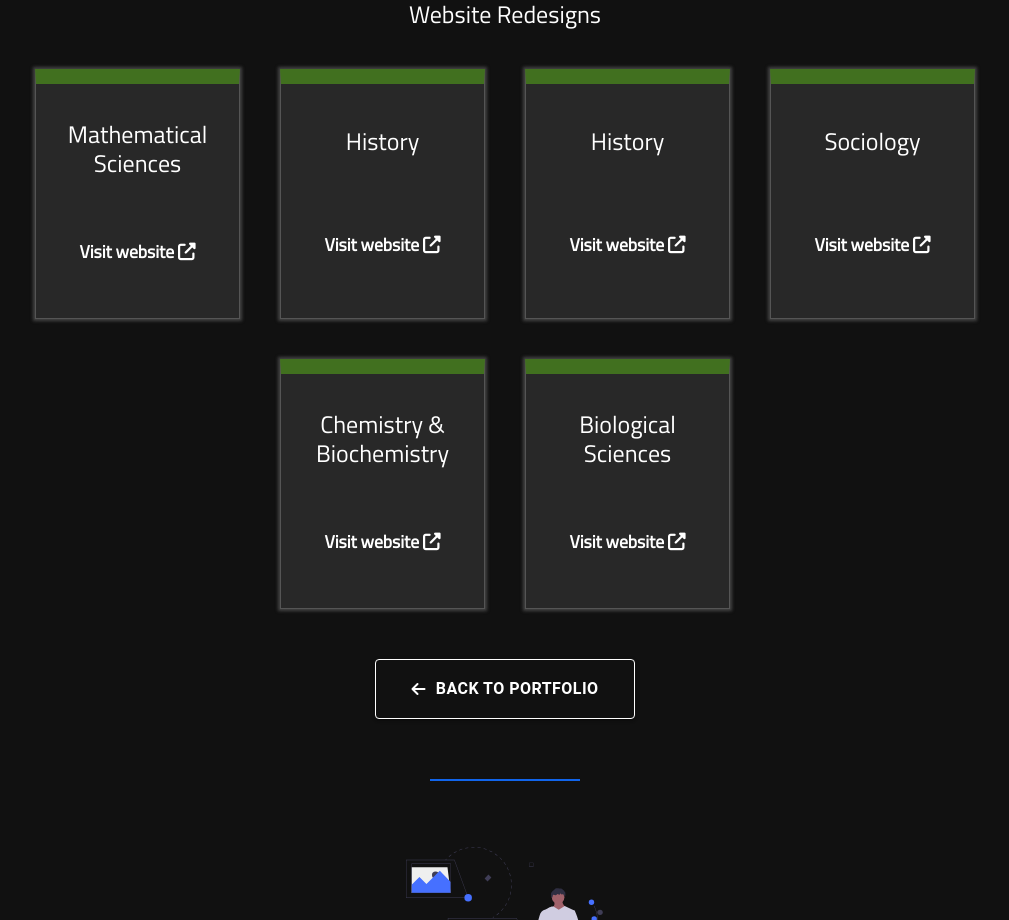
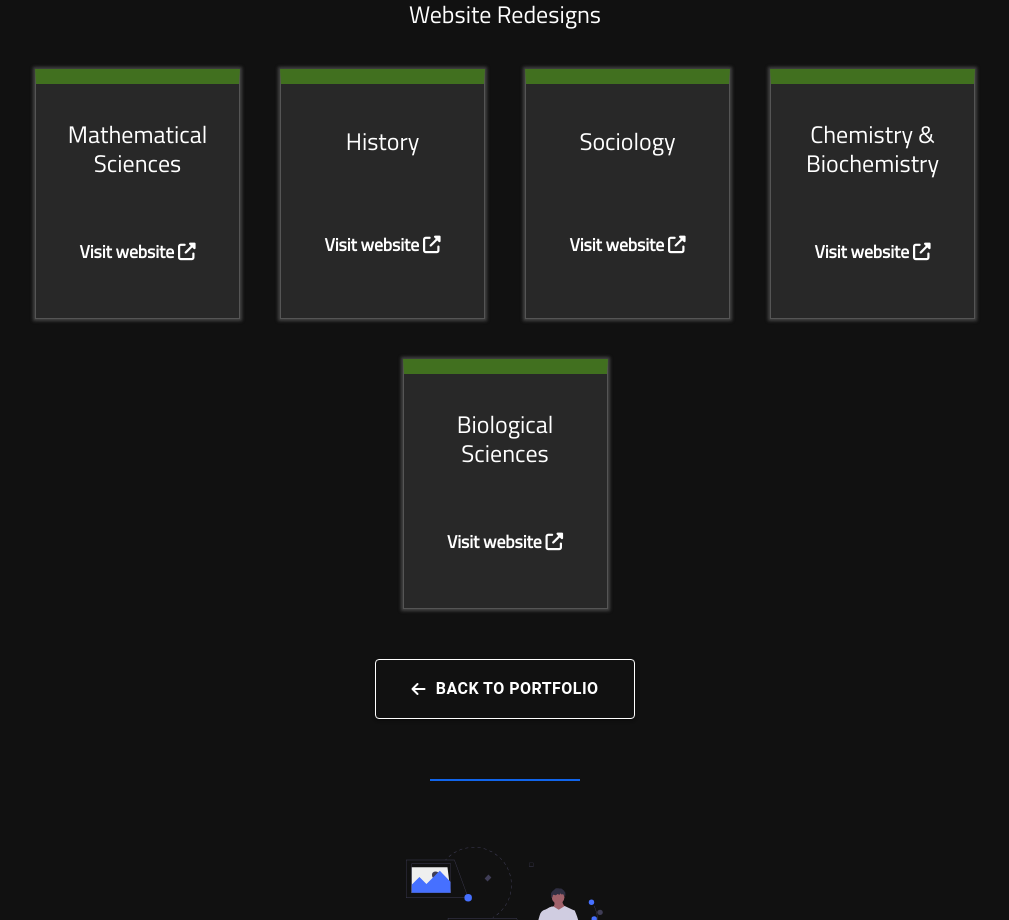
Before and after one commit to blenzner26/portfolio, a React (Create React App) app: page /uwm in a window 1280 px wide. Shown: the part 940-1860 px from the top of the page, without its empty margins (135-1144 px from the left). Built offline with nearby package versions, Linux system fonts and the light colour scheme.

Commit message:
removed extra History card on UWM page

```diff
--- a/src/Pages/Portfolio.js
+++ b/src/Pages/Portfolio.js
@@ -65,22 +65,22 @@ function Portfolio(props) {
                                 />
                             </div>
                         </Zoom>
-                    <Zoom in={true} style={{ transitionDelay: true ? '75ms' : '0ms' }}>
+                        <Zoom in={true} style={{ transitionDelay: true ? '275ms' : '0ms' }}>
                             <div>
                                 <Thumbnail
                                     link="/tmi"
-                                image= {tmi}
+                                    image={tmi}
                                     alternate="Trotter Manufacturing"
                                     title="Trotter Manufacturing"
                                     category="WordPress Website"
                                 />
                             </div>
                         </Zoom>
-                 <Zoom in={true} style={{ transitionDelay: true ? '75ms' : '0ms' }}>
+                        <Zoom in={true} style={{ transitionDelay: true ? '375ms' : '0ms' }}>
                             <div>
                                 <Thumbnail
                                     link="/calculator"
-                                image= {calculator}
+                                    image={calculator}
                                     alternate="Calculator App"
                                     title="Calculator App"
                                     category="React.js App"
--- a/src/Projects/UWM.js
+++ b/src/Projects/UWM.js
@@ -54,10 +54,9 @@ function UWM(props) {
           <div className="site-cards">
             <Zoom in={true} style={{ transitionDelay: true ? '50ms' : '0ms' }}><div><Card title="Mathematical Sciences" link="https://uwm.edu/math" classAdd="bl-card-green" /></div></Zoom>
             <Zoom in={true} style={{ transitionDelay: true ? '100ms' : '0ms' }}><div><Card title="History" link="https://uwm.edu/history" classAdd="bl-card-green" /></div></Zoom>
-            <Zoom in={true} style={{ transitionDelay: true ? '150ms' : '0ms' }}><div><Card title="History" link="https://uwm.edu/history" classAdd="bl-card-green" /></div></Zoom>
-            <Zoom in={true} style={{ transitionDelay: true ? '200ms' : '0ms' }}><div><Card title="Sociology" link="https://uwm.edu/sociology" classAdd="bl-card-green" /></div></Zoom>
-            <Zoom in={true} style={{ transitionDelay: true ? '250ms' : '0ms' }}><div><Card title="Chemistry &amp; Biochemistry" link="https://uwm.edu/chemistry" classAdd="bl-card-green" /></div></Zoom>
-            <Zoom in={true} style={{ transitionDelay: true ? '300ms' : '0ms' }}><div><Card title="Biological Sciences" link="https://uwm.edu/biology" classAdd="bl-card-green" /></div></Zoom>
+            <Zoom in={true} style={{ transitionDelay: true ? '150ms' : '0ms' }}><div><Card title="Sociology" link="https://uwm.edu/sociology" classAdd="bl-card-green" /></div></Zoom>
+            <Zoom in={true} style={{ transitionDelay: true ? '200ms' : '0ms' }}><div><Card title="Chemistry &amp; Biochemistry" link="https://uwm.edu/chemistry" classAdd="bl-card-green" /></div></Zoom>
+            <Zoom in={true} style={{ transitionDelay: true ? '250ms' : '0ms' }}><div><Card title="Biological Sciences" link="https://uwm.edu/biology" classAdd="bl-card-green" /></div></Zoom>
           </div>
           <BlueButtonLarge toLink="/portfolio" buttonText="Back to Portfolio" arrow="left" />
           <br />
```
Also changed, not shown: src/Projects/Calculator.js (indentation only). Lines whose indentation alone changed are shown as unchanged.
